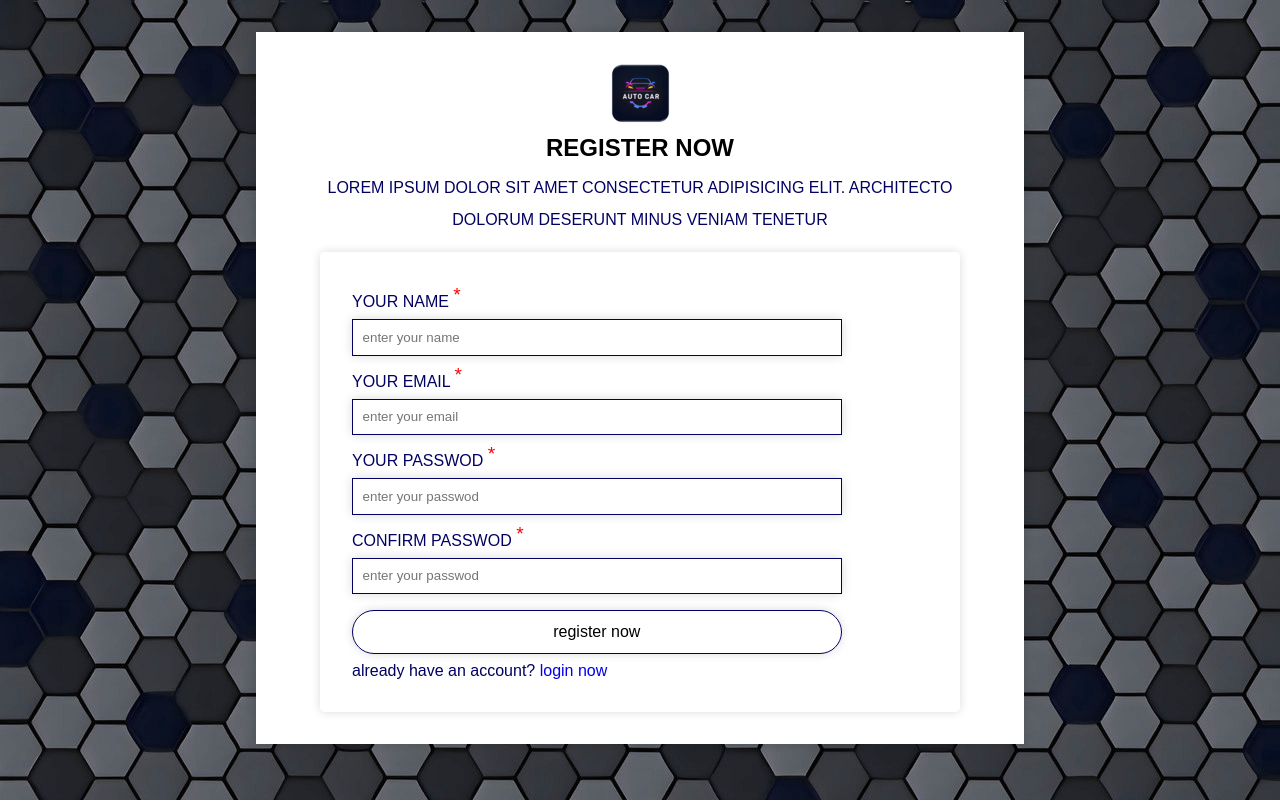
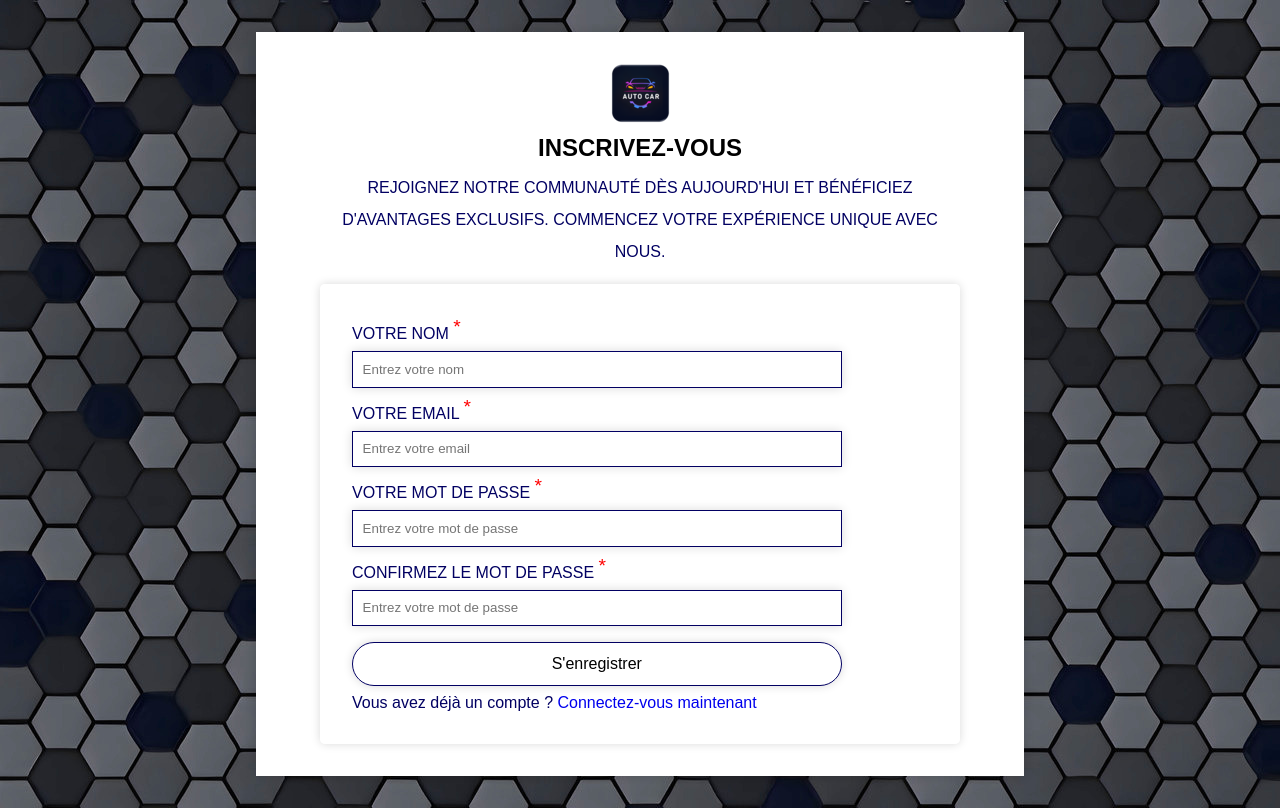
Before and after one commit to LukasMFR/projet-php-e-commerce, a PHP site: page /register.php in a window 1280 px wide. Run offline with PHP 8.4, Linux system fonts and the light colour scheme.

Commit message:
Update register.php & header.php -> logout to FR

```diff
--- a/cart.php
+++ b/cart.php
@@ -67,7 +67,7 @@
 	<meta charset="UTF-8">
 	<meta name="viewport" content="width=device-width, initial-scale=1.0">
 	<link href='https://unpkg.com/boxicons@2.1.4/css/boxicons.min.css' rel='stylesheet'>
-	<title>Mon panier - AutoCar</A></title>
+	<title>Mon panier - AutoCar</title>
 </head>
 <body>
 	<?php include 'components/header.php'; ?>
--- a/components/header.php
+++ b/components/header.php
@@ -28,10 +28,10 @@
 				<?php
 					if(isset($_SESSION['user_id'])){
 				        ?>
-				          	<p>username : <span><?php echo $_SESSION['user_name']; ?></span></p>
+				          	<p>Nom d'utilisateur : <span><?php echo $_SESSION['user_name']; ?></span></p>
 							<p>Email : <span><?php echo $_SESSION['user_email']; ?></span></p>
 							<form method="post">
-								<button type="submit" name="logout" class="logout-btn">log out</button>
+								<button type="submit" name="logout" class="logout-btn">Se déconnecter</button>
 							</form>
 
 				    <?php
--- a/register.php
+++ b/register.php
@@ -25,10 +25,10 @@
 		$row = $select_user->fetch(PDO::FETCH_ASSOC);
 
 		if ($select_user->rowCount() > 0) {
-			$warning_msg[] = 'email already exist';
+			$warning_msg[] = 'Email déjà existant';
 		}else{
 			if($pass != $cpass){
-				$warning_msg[] = 'confirm your password';
+				$warning_msg[] = 'Confirmez votre mot de passe';
 
 			}else{
 				$insert_user = $conn->prepare("INSERT INTO `users`(id,name,email,password) VALUES(?,?,?,?)");
@@ -55,37 +55,35 @@
 <head>
 	<meta charset="UTF-8">
 	<meta name="viewport" content="width=device-width, initial-scale=1.0">
-	<title>green tea - register now</title>
+	<title>S'enregistrer - AutoCar</title>
 </head>
 <body>
 	<div class="main-container">
 		<section class="form-container">
 			<div class="title">
 				<img src="img/download.png">
-				<h1>register now</h1>
-				<p>Lorem ipsum dolor sit amet consectetur adipisicing elit. Architecto dolorum deserunt minus veniam
-                    tenetur
-                </p>
+				<h1>Inscrivez-vous</h1>
+				<p>Rejoignez notre communauté dès aujourd'hui et bénéficiez d'avantages exclusifs. Commencez votre expérience unique avec nous.</p>
 			</div>
 			<form action="" method="post">
 				<div class="input-field">
-					<p>your name <sup>*</sup></p>
-					<input type="text" name="name" required placeholder="enter your name" maxlength="50">
+					<p>Votre nom <sup>*</sup></p>
+					<input type="text" name="name" required placeholder="Entrez votre nom" maxlength="50">
 				</div>
 				<div class="input-field">
-					<p>your email <sup>*</sup></p>
-					<input type="email" name="email" required placeholder="enter your email" maxlength="50" oninput="this.value = this.value.replace(/\s/g, '')">
+					<p>Votre email <sup>*</sup></p>
+					<input type="email" name="email" required placeholder="Entrez votre email" maxlength="50" oninput="this.value = this.value.replace(/\s/g, '')">
 				</div>
 				<div class="input-field">
-					<p>your passwod <sup>*</sup></p>
-					<input type="password" name="pass" required placeholder="enter your passwod" maxlength="50" oninput="this.value = this.value.replace(/\s/g, '')">
+					<p>Votre mot de passe <sup>*</sup></p>
+					<input type="password" name="pass" required placeholder="Entrez votre mot de passe" maxlength="50" oninput="this.value = this.value.replace(/\s/g, '')">
 				</div>
 				<div class="input-field">
-					<p>confirm passwod <sup>*</sup></p>
-					<input type="password" name="cpass" required placeholder="enter your passwod" maxlength="50" oninput="this.value = this.value.replace(/\s/g, '')">
+					<p>Confirmez le mot de passe <sup>*</sup></p>
+					<input type="password" name="cpass" required placeholder="Entrez votre mot de passe" maxlength="50" oninput="this.value = this.value.replace(/\s/g, '')">
 				</div>
-				<input type="submit" name="submit" value="register now" class="btn">
-				<p>already have an account? <a href="login.php">login now</a></p>
+				<input type="submit" name="submit" value="S'enregistrer" class="btn">
+				<p>Vous avez déjà un compte ? <a href="login.php">Connectez-vous maintenant</a></p>
 			</form>
 		</section>
 	</div>
```
